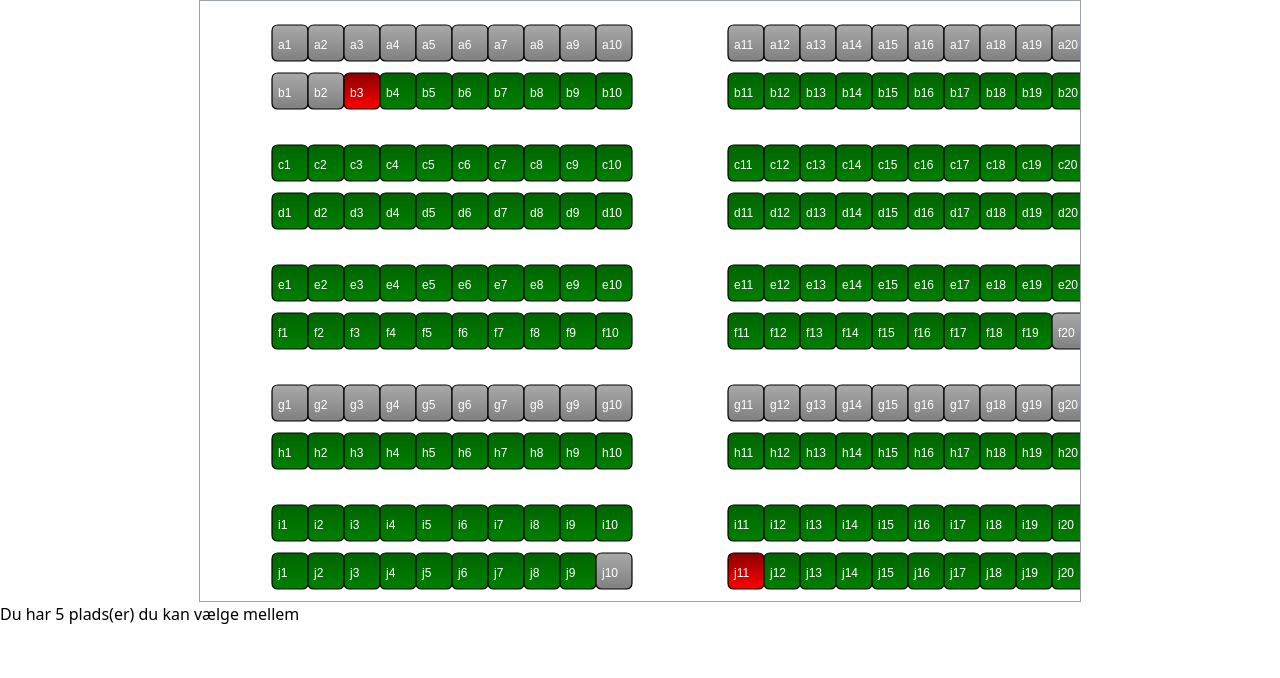
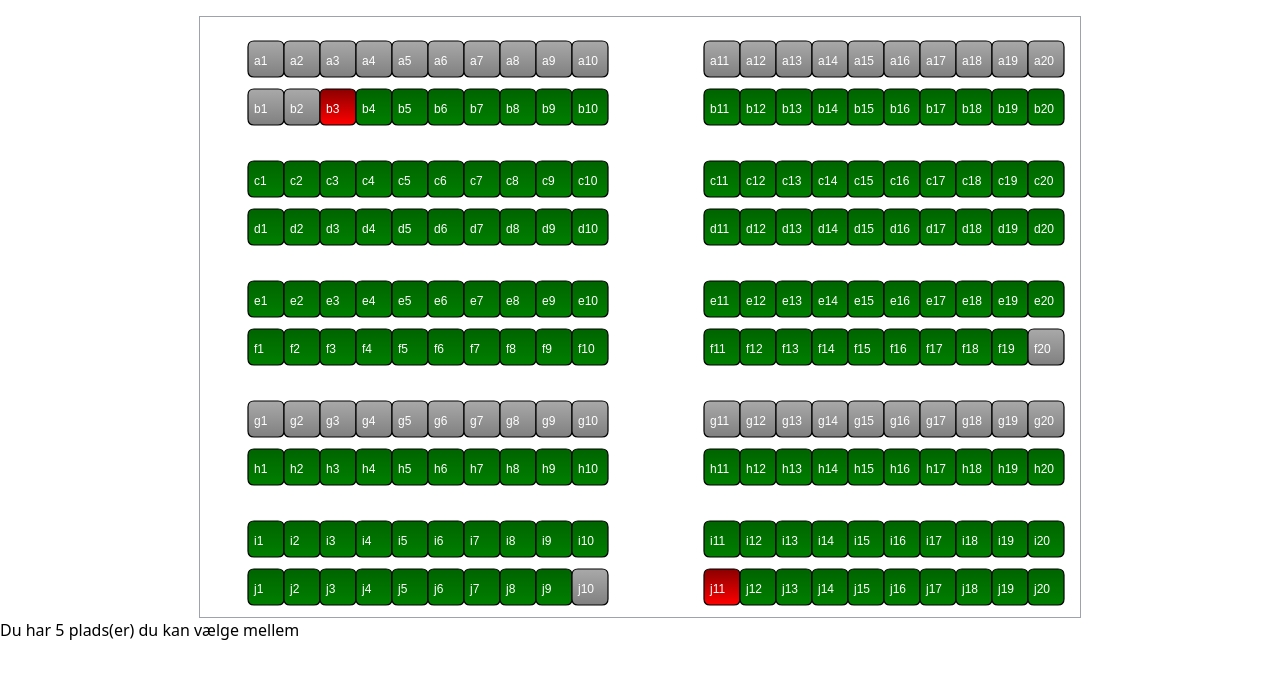
Before and after one commit to WolffDev/angular_seat-selector, an Angular app: page / in a window 1280 px wide. Shown: the top 678 px of the page. Built offline with nearby package versions, Linux system fonts and the light colour scheme.

Commit message:
some cleanup

```diff
--- a/src/app/components/seat-selector.component.html
+++ b/src/app/components/seat-selector.component.html
@@ -1,5 +1,5 @@
 <div class="flex relative flex-col">
-  <div class="flex items-center justify-center">
+  <div class="flex items-center justify-center mt-4">
     <canvas
       class="border border-gray-400"
       #seatCanvas
@@ -9,7 +9,7 @@
       (mousemove)="onMouseMove($event)"
       (mouseleave)="onMouseLeave()"
       (mouseup)="onMouseUp($event)"
-      (mousewheel)="onMouseWheel($event)"
+      (wheel)="onMouseWheel($event)"
       (touchstart)="onTouchStart($event)"
       (touchmove)="onTouchMove($event)"
       (touchend)="onTouchEnd($event)"
--- a/src/app/components/seat-selector.component.ts
+++ b/src/app/components/seat-selector.component.ts
@@ -30,7 +30,8 @@ import { ResponsiveService } from '../services/responsive.service';
 export class SeatSelectorComponent implements OnInit, AfterViewInit {
   @ViewChild('seatCanvas', { static: true })
   public seatCanvas!: ElementRef<HTMLCanvasElement>;
-  public canvasWidth: number = window.innerWidth - 400;
+  public canvasWidth: number =
+    window.innerWidth - 400 > 900 ? 900 : window.innerWidth - 400;
   public canvasHeight: number = window.innerHeight - 200;
 
   public currentTooltip: CurrentTooltip | null = null;
@@ -49,7 +50,7 @@ export class SeatSelectorComponent implements OnInit, AfterViewInit {
   private verticalPadding: number = 80; // padding from the top and bottom
 
   private scale: number = 1.2;
-  private originX: number = 60;
+  private originX: number = 40;
   private originY: number = 20;
   private dragging: boolean = false;
   private lastX!: number;
@@ -401,11 +402,11 @@ export class SeatSelectorComponent implements OnInit, AfterViewInit {
   resetCanvasPosition() {
     this.hideTooltip();
     this.scale = 1.2;
-    this.originX = 60;
+    this.originX = 40;
     this.originY = 20;
   }
 
-  onMouseWheel(event: any) {
+  onMouseWheel(event: WheelEvent) {
     event.preventDefault();
     const zoomFactor = 0.02;
     const newScale = this.scale + (event.deltaY > 0 ? -zoomFactor : zoomFactor);
```
